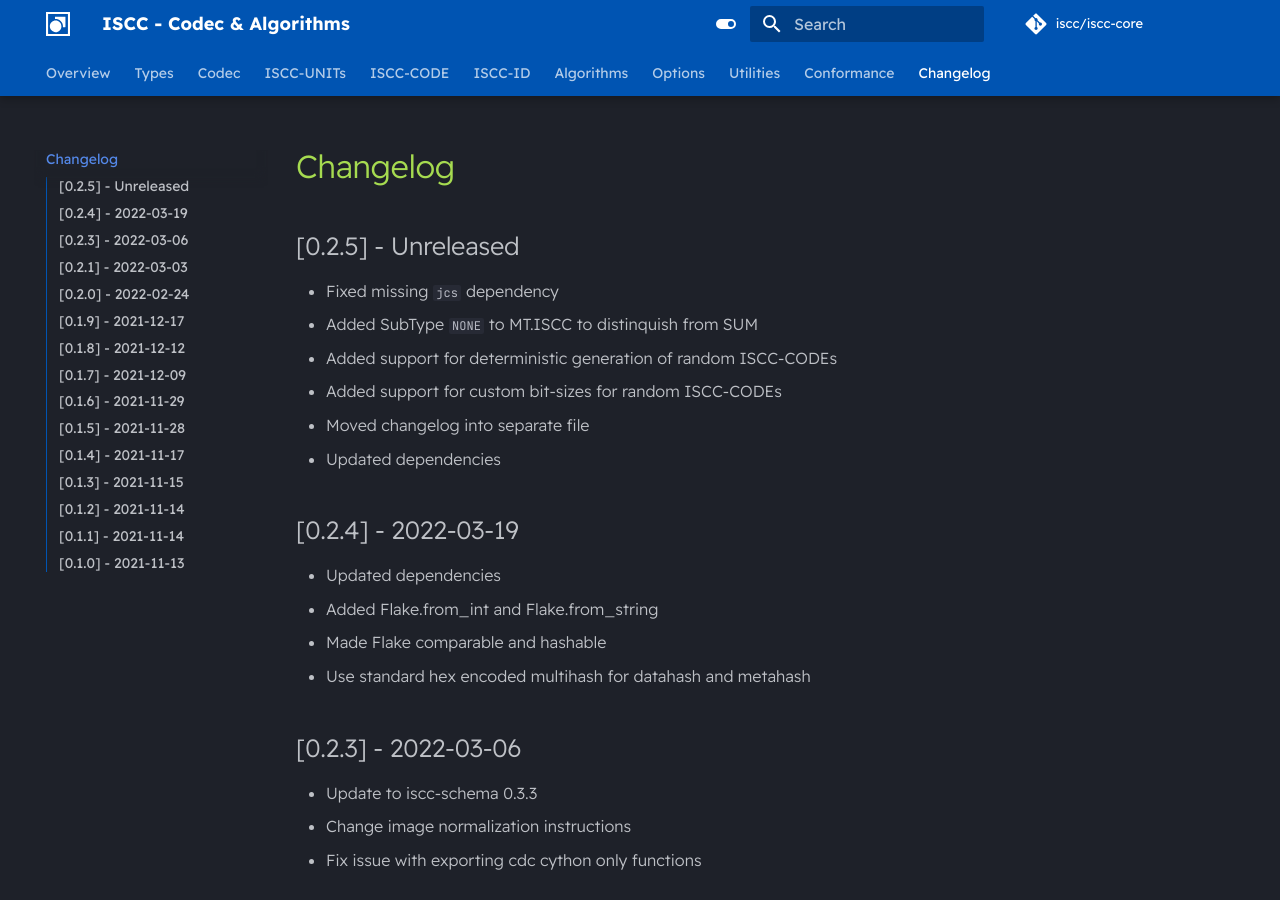
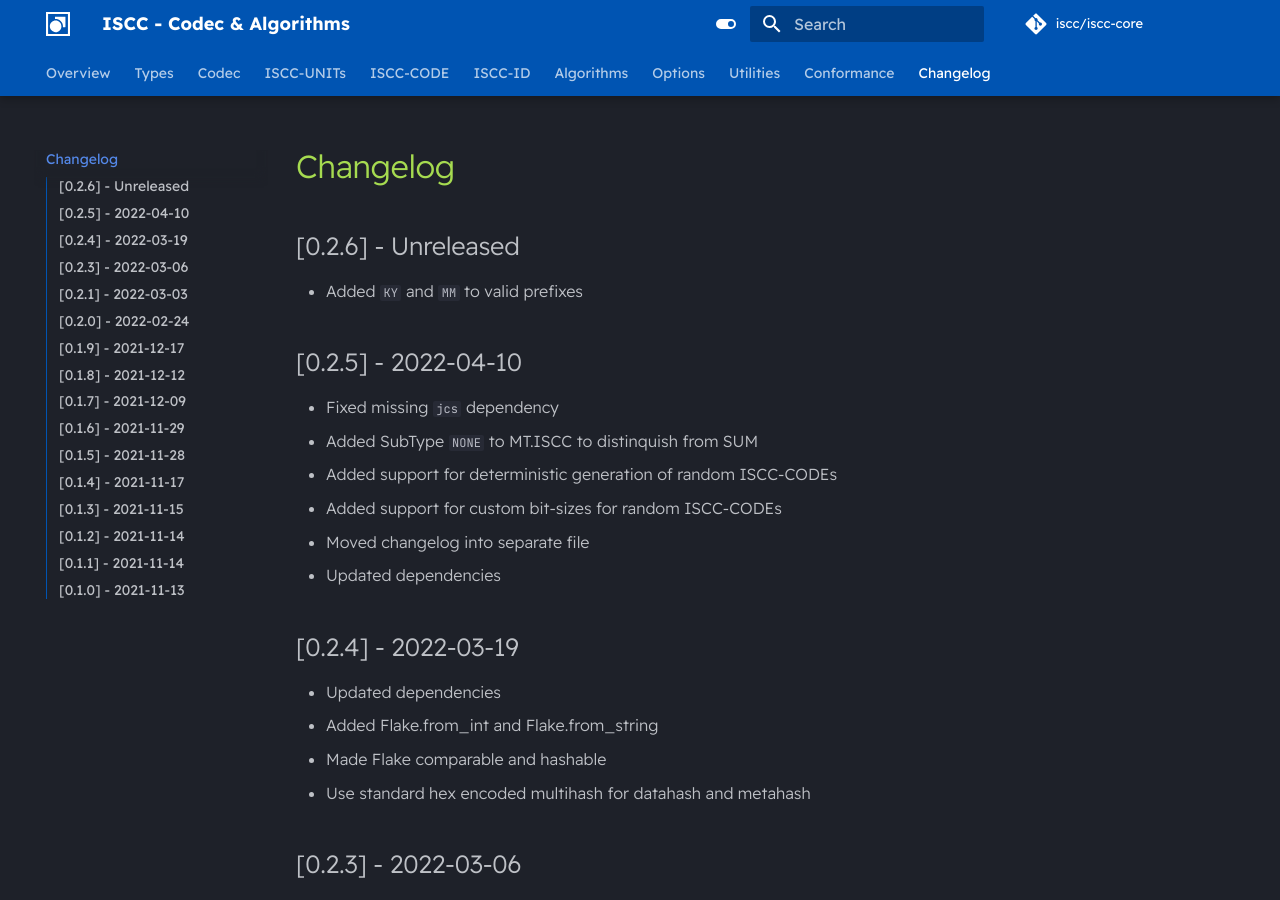
Before and after one commit to iscc/iscc-core, an MkDocs documentation site: the page built from docs/changelog.md, in a window 1280 px wide and 900 px high. Built offline with MkDocs 1.6.1 and Material for MkDocs 9.7.7, drawn with Linux system fonts in a browser that asks for light colours; comment, search, counter and statistics services are not loaded.

Commit message:
Added `KY` and `MM` to valid prefixes

```diff
--- a/docs/changelog.md
+++ b/docs/changelog.md
@@ -1,6 +1,9 @@
 # Changelog
 
-## [0.2.5] - Unreleased
+## [0.2.6] - Unreleased
+- Added `KY` and `MM` to valid prefixes
+
+## [0.2.5] - 2022-04-10
 - Fixed missing `jcs` dependency
 - Added SubType `NONE` to MT.ISCC to distinquish from SUM
 - Added support for deterministic generation of random ISCC-CODEs
```
Also changed, not shown: CHANGELOG.md (+3 -0 lines), 3 other files.
